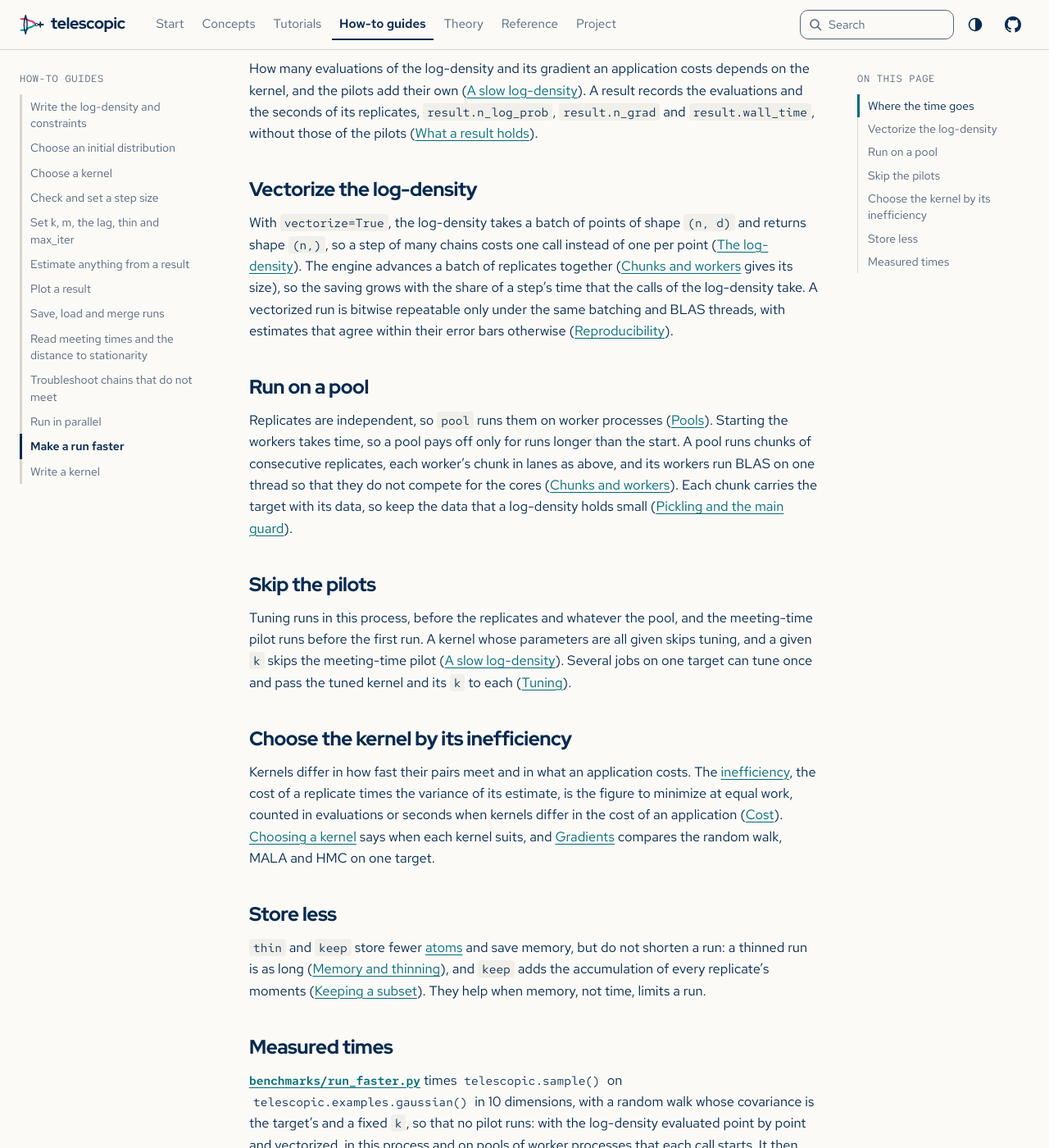
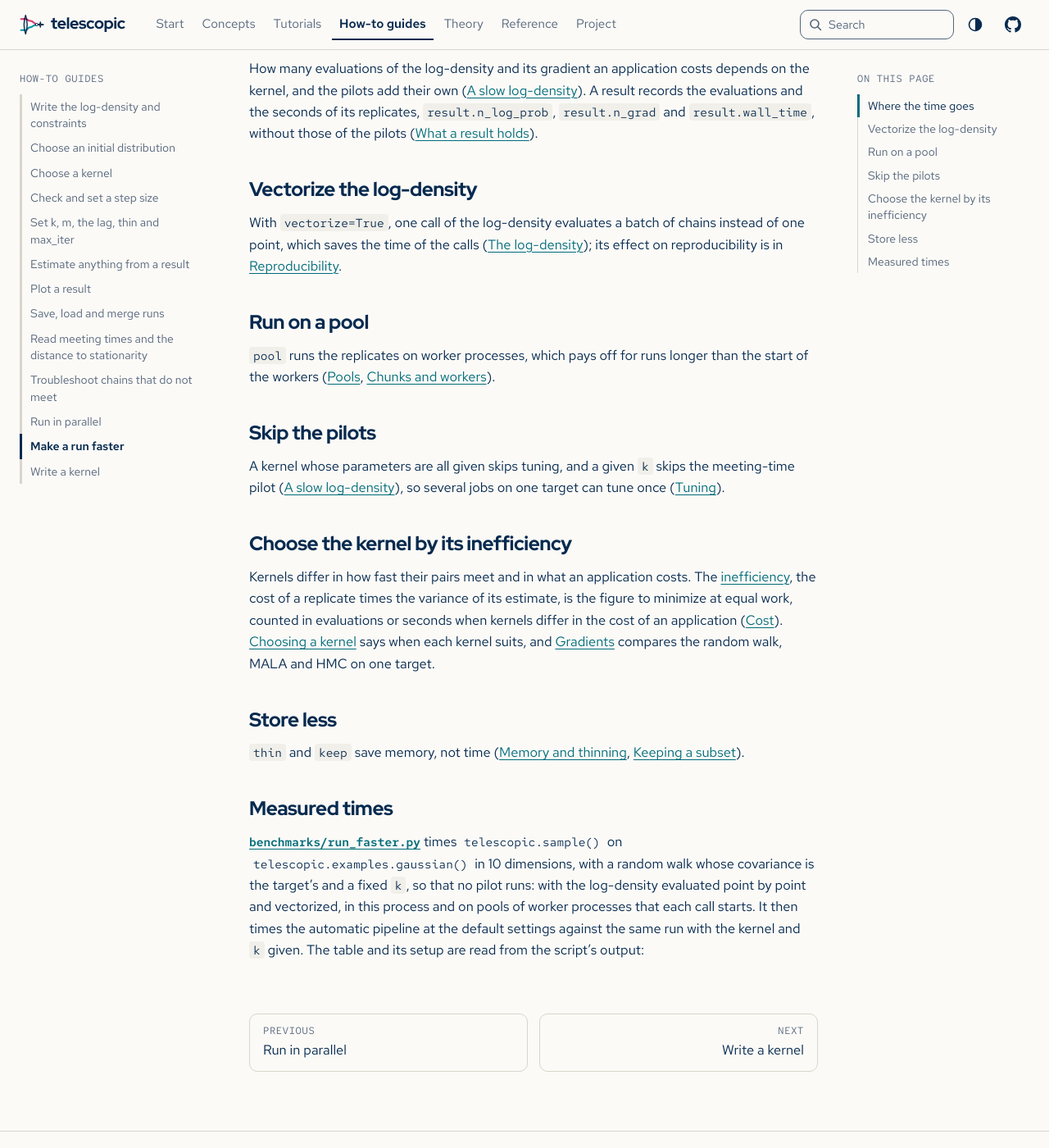
Before and after one commit to joshspeagle/telescopic, a Sphinx documentation site: the page built from docs/guide/faster.md, in a window 1280 px wide and 1400 px high, scrolled down 811 px. Shown: the whole window at 82% size. Built offline with Sphinx 7.4.7, drawn with Linux system fonts in a browser that asks for light colours.

Commit message:
State each lever of a faster run in one sentence with its links
Also map both new guides to examples.py in the upkeep table.

Co-Authored-By: Claude Opus 5.5 <noreply@anthropic.com>
Claude-Session: https://claude.ai/code/session_01JkqiRjnZwqMVo8Rd3e5j1c

```diff
--- a/docs/guide/faster.md
+++ b/docs/guide/faster.md
@@ -34,33 +34,22 @@ evaluations and the seconds of its replicates, `result.n_log_prob`, `result.n_gr
 
 ## Vectorize the log-density
 
-With `vectorize=True`, the log-density takes a batch of points of shape `(n, d)` and
-returns shape `(n,)`, so a step of many chains costs one call instead of one per point
-([The log-density](log-density.md#the-log-density)). The engine advances a batch of
-replicates together ([Chunks and workers](parallel.md#chunks-and-workers) gives its
-size), so the saving grows with the share of a step's time that the calls of the log-density take. A
-vectorized run is bitwise repeatable only under the same batching and BLAS threads,
-with estimates that agree within their error bars otherwise
-([Reproducibility](parallel.md#reproducibility)).
+With `vectorize=True`, one call of the log-density evaluates a batch of chains instead of
+one point, which saves the time of the calls
+([The log-density](log-density.md#the-log-density)); its effect on reproducibility is in
+[Reproducibility](parallel.md#reproducibility).
 
 ## Run on a pool
 
-Replicates are independent, so `pool` runs them on worker processes
-([Pools](parallel.md#pools)). Starting the workers takes time, so a pool pays off only for
-runs longer than the start. A pool runs chunks of consecutive replicates, each worker's
-chunk in lanes as above, and its workers run BLAS on one thread so that they do not
-compete for the cores ([Chunks and workers](parallel.md#chunks-and-workers)). Each chunk
-carries the target with its data, so keep the data that a log-density holds small
-([Pickling and the main guard](parallel.md#pickling-and-the-main-guard)).
+`pool` runs the replicates on worker processes, which pays off for runs longer than the
+start of the workers ([Pools](parallel.md#pools),
+[Chunks and workers](parallel.md#chunks-and-workers)).
 
 ## Skip the pilots
 
-Tuning runs in this process, before the replicates and whatever the pool, and the
-meeting-time pilot runs before the first run. A kernel whose parameters are all given
-skips tuning, and a given `k` skips the meeting-time pilot
-([A slow log-density](settings.md#a-slow-log-density)). Several jobs on one target can
-tune once and pass the tuned kernel and its `k` to each
-([Tuning](parallel.md#tuning)).
+A kernel whose parameters are all given skips tuning, and a given `k` skips the
+meeting-time pilot ([A slow log-density](settings.md#a-slow-log-density)), so several
+jobs on one target can tune once ([Tuning](parallel.md#tuning)).
 
 ## Choose the kernel by its inefficiency
 
@@ -74,11 +63,9 @@ target.
 
 ## Store less
 
-`thin` and `keep` store fewer {term}`atoms <atom>` and save memory, but do not shorten a
-run: a thinned run is as long ([Memory and thinning](settings.md#memory-and-thinning)), and
-`keep` adds the accumulation of every replicate's moments
-([Keeping a subset](settings.md#keeping-a-subset)). They help when memory, not time,
-limits a run.
+`thin` and `keep` save memory, not time
+([Memory and thinning](settings.md#memory-and-thinning),
+[Keeping a subset](settings.md#keeping-a-subset)).
 
 ## Measured times
 
```
Also changed, not shown: .claude/rules/docs-upkeep.md.
